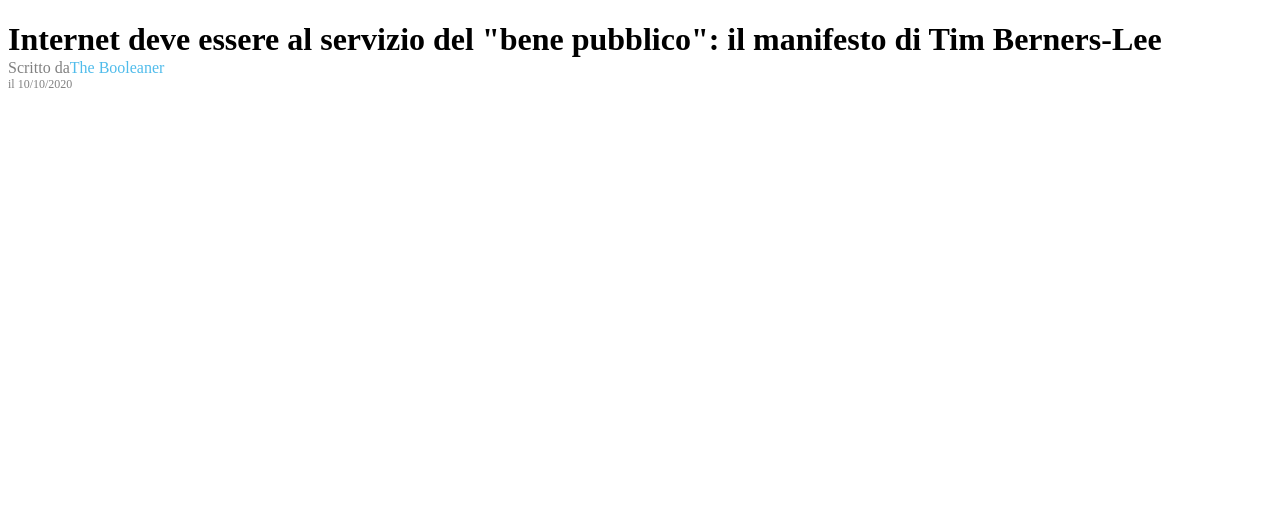
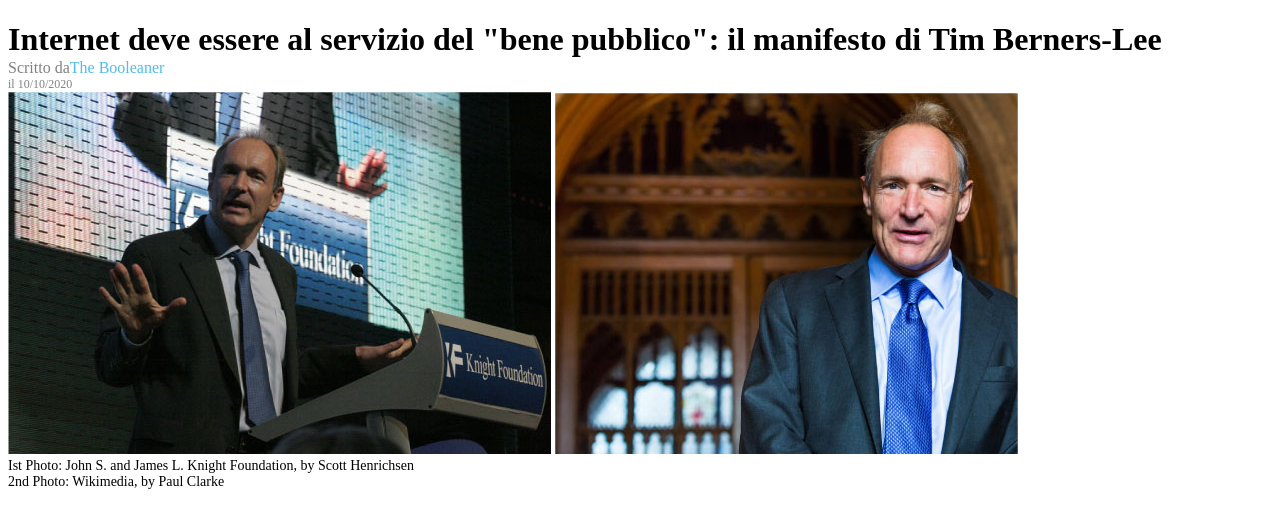
Before and after one commit to MatteoSanson/html-css-booleaner, a plain HTML site: page index.html in a window 1280 px wide. Shown: the part 78-606 px from the top of the page. Drawn offline with Linux system fonts and the light colour scheme.

Commit message:
feat: immagini principali

```diff
--- a/css/style.css
+++ b/css/style.css
@@ -37,4 +37,8 @@ h1{
 .data{
     font-size: 12px;
 }
+
+.nota{
+    font-size: 14px;
+}
 /* /titolo */
--- a/index.html
+++ b/index.html
@@ -25,6 +25,14 @@
         </div>
         <div class="data">il 10/10/2020</div>
         <!-- /titolo -->
+
+        <!-- immagini principali -->
+        <img src="img/tim-1.jpg" alt="tim1">
+        <img src="img/tim-2.jpg" alt="tim2">
+
+        <div class="nota">Ist Photo: John S. and James L. Knight Foundation, by Scott Henrichsen</div>
+        <div class="nota">2nd Photo: Wikimedia, by Paul Clarke</div>
+        <!-- /immagini principali -->
     </main>
 </body>
 </html>
```
